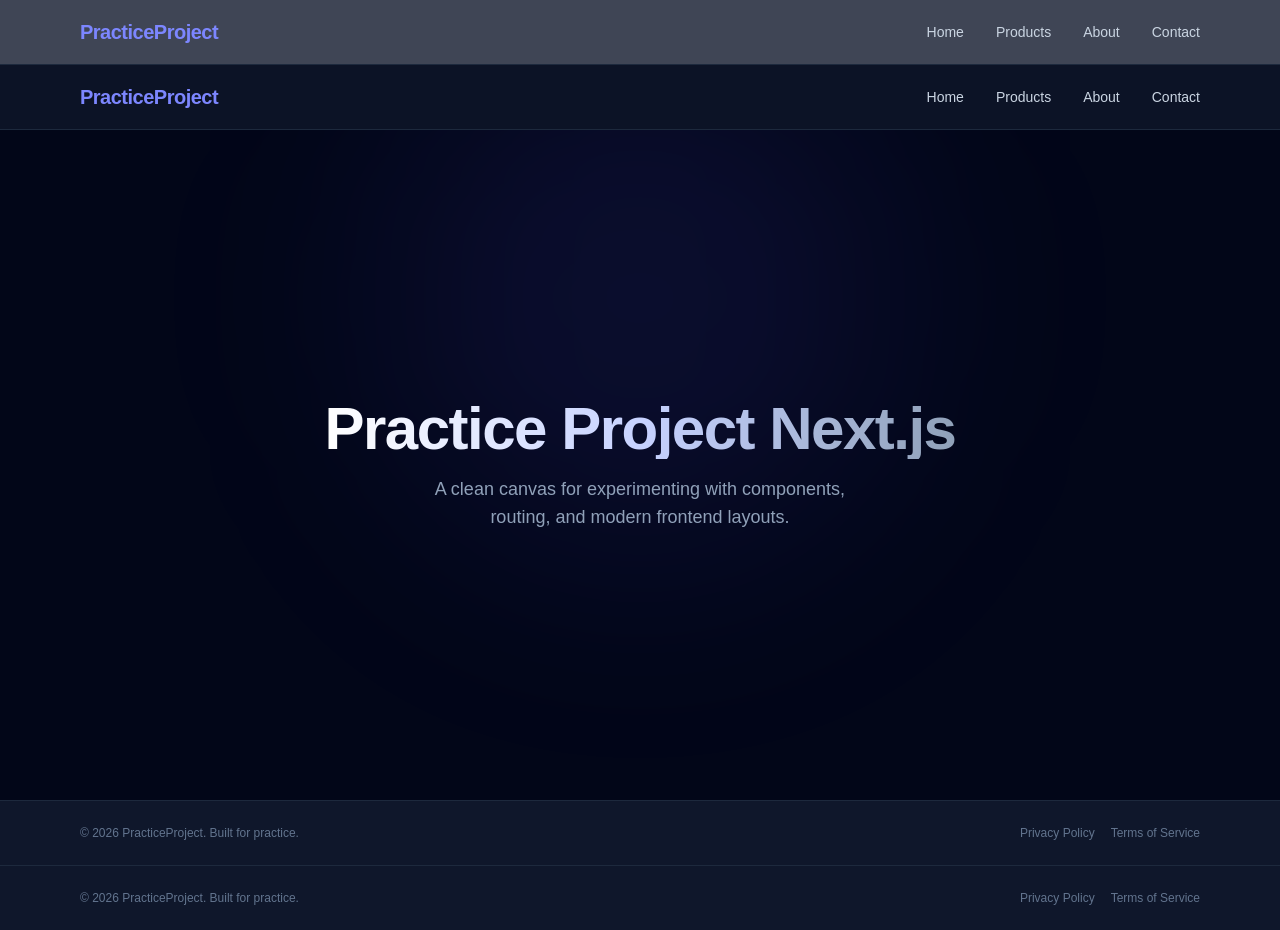
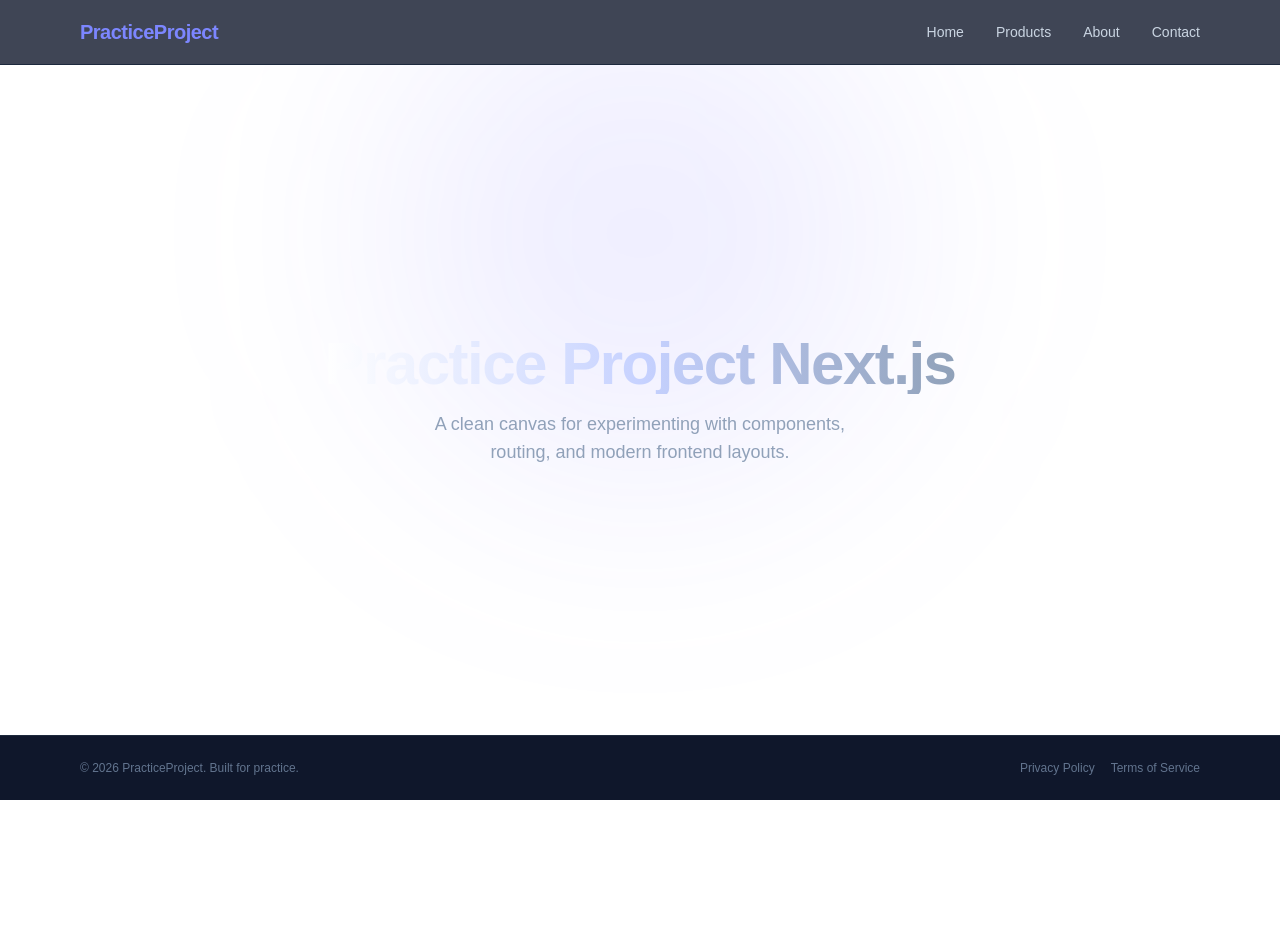
Before and after one commit to bipinjlimbu/Next-JS-Practice-Project, a Next.js app in the folder my-app/: page / in a window 1280 px wide. After the commit the page ends 800 px from the top, so only its background shows below. Built offline with nearby package versions, Linux system fonts and the light colour scheme.

Commit message:
Home Page Updated

```diff
--- a/my-app/app/page.tsx
+++ b/my-app/app/page.tsx
@@ -2,24 +2,7 @@
 
 export default function Home() {
   return (
-    <div className="flex flex-col min-h-screen bg-slate-950 text-slate-100 font-sans">
-
-      <header className="sticky top-0 z-50 bg-slate-900/80 backdrop-blur-md border-b border-slate-800">
-        <div className="max-w-6xl mx-auto px-4 h-16 flex items-center justify-between">
-          <div className="text-xl font-bold tracking-tight text-indigo-400">
-            PracticeProject
-          </div>
-
-          <nav className="flex items-center gap-6 md:gap-8">
-            <a href="#" className="text-sm font-medium text-slate-300 hover:text-indigo-400 transition-colors">Home</a>
-            <a href="#" className="text-sm font-medium text-slate-300 hover:text-indigo-400 transition-colors">Products</a>
-            <a href="#" className="text-sm font-medium text-slate-300 hover:text-indigo-400 transition-colors">About</a>
-            <a href="#" className="text-sm font-medium text-slate-300 hover:text-indigo-400 transition-colors">Contact</a>
-          </nav>
-        </div>
-      </header>
-
-      <main className="flex-grow flex items-center justify-center px-4 py-20 relative overflow-hidden">
+    <div className="flex-grow flex items-center justify-center px-4 py-20 relative overflow-hidden">
       <div className="absolute top-1/4 left-1/2 -translate-x-1/2 -translate-y-1/2 w-[500px] h-[500px] bg-indigo-500/10 blur-[120px] rounded-full pointer-events-none" />
 
       <div className="text-center space-y-4 max-w-2xl relative z-10">
@@ -30,20 +13,6 @@
           A clean canvas for experimenting with components, routing, and modern frontend layouts.
         </p>
       </div>
-      </main>
-
-      <footer className="bg-slate-900 border-t border-slate-800">
-        <div className="max-w-6xl mx-auto px-4 py-6 flex flex-col sm:flex-row items-center justify-between gap-4">
-          <p className="text-xs text-slate-500">
-            &copy; {new Date().getFullYear()} PracticeProject. Built for practice.
-          </p>
-          <div className="flex gap-4 text-xs text-slate-500">
-            <a href="#" className="hover:underline hover:text-slate-400 transition-colors">Privacy Policy</a>
-            <a href="#" className="hover:underline hover:text-slate-400 transition-colors">Terms of Service</a>
-          </div>
-        </div>
-      </footer>
-
     </div>
   );
 }
```
Lines whose indentation alone changed are shown as unchanged.
